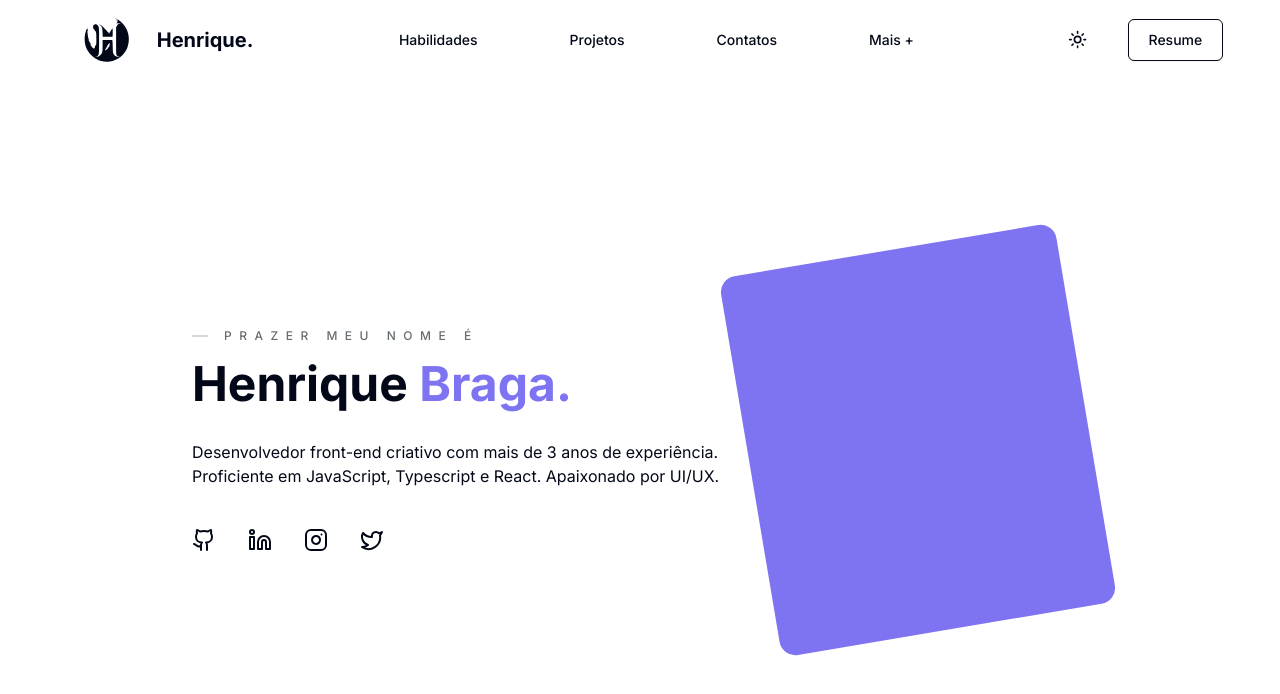
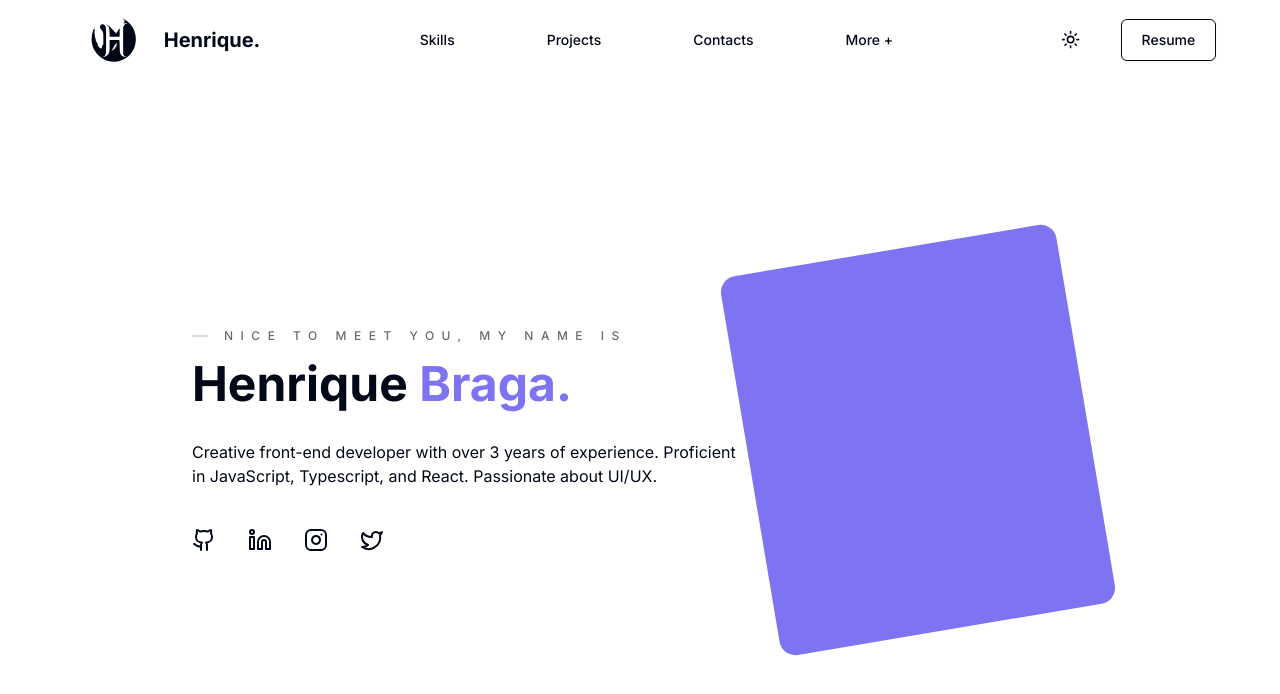
Before and after one commit to HenriqueBragaMoreira/web-portfolio, a Next.js app: page /en in a window 1280 px wide. Shown: the top 694 px of the page. Built offline with nearby package versions, Linux system fonts and the light colour scheme.

Commit message:
feat: 🎸 the entire application translated to pt, en, and es

```diff
--- a/src/app/[lang]/(home)/components/firstContent.tsx
+++ b/src/app/[lang]/(home)/components/firstContent.tsx
@@ -1,6 +1,7 @@
+import { DictionaryType } from "@/models/translate";
 import { Github, Instagram, Linkedin, Twitter } from "lucide-react";
 
-export function FirstContent() {
+export function FirstContent({ dictionary }: { dictionary: DictionaryType }) {
   return (
     <div className="flex flex-1 justify-start items-center px-48">
       <div className="flex w-full items-center justify-between">
@@ -8,7 +9,7 @@ export function FirstContent() {
           <div className="flex items-center gap-4">
             <div className="h-[2px] w-4 border border-[#D9D9D9]" />
             <h1 className="text-xs font-medium text-[#656D72] tracking-[0.469rem]">
-              PRAZER MEU NOME É
+              {dictionary["first-content"]["presentation-message"]}
             </h1>
           </div>
           <div>
@@ -18,33 +19,34 @@ export function FirstContent() {
             </h2>
           </div>
           <div className="flex flex-col mt-4 gap-10">
-            <span>
-              Desenvolvedor front-end criativo com mais de 3 anos de experiência. Proficiente em
-              JavaScript, Typescript e React. Apaixonado por UI/UX.
-            </span>
+            <span>{dictionary["first-content"]["introduction-text"]}</span>
             <div className="flex gap-8">
               <a
                 href="https://github.com/HenriqueBragaMoreira"
-                title="Link do github"
+                title={dictionary["first-content"]["link-names"].github}
                 target="_blank"
               >
                 <Github />
               </a>
               <a
                 href="https://www.linkedin.com/in/h-braga/"
-                title="Link do linkedin"
+                title={dictionary["first-content"]["link-names"].linkedin}
                 target="_blank"
               >
                 <Linkedin />
               </a>
               <a
                 href="https://www.instagram.com/hen1_braga/"
-                title="Link do instagram"
+                title={dictionary["first-content"]["link-names"].instagram}
                 target="_blank"
               >
                 <Instagram />
               </a>
-              <a href="https://twitter.com/braginha_hen1" title="Link do twitter" target="_blank">
+              <a
+                href="https://twitter.com/braginha_hen1"
+                title={dictionary["first-content"]["link-names"].twitter}
+                target="_blank"
+              >
                 <Twitter />
               </a>
             </div>
--- a/src/app/[lang]/(home)/page.tsx
+++ b/src/app/[lang]/(home)/page.tsx
@@ -1,11 +1,15 @@
 import { Navbar } from "@/components/navbar";
 import { FirstContent } from "./components/firstContent";
+import { Locale } from "@/i18n-config";
+import { getDictionary } from "@/lib/getDictionary";
 
-export default function Home() {
+export default async function Home({ params: { lang } }: { params: { lang: Locale } }) {
+  const dictionary: any = await getDictionary(lang);
+
   return (
     <div className="h-screen flex flex-col">
-      <Navbar />
-      <FirstContent />
+      <Navbar dictionary={dictionary} />
+      <FirstContent dictionary={dictionary} />
     </div>
   );
 }
--- a/src/components/navbar.tsx
+++ b/src/components/navbar.tsx
@@ -10,8 +10,13 @@ import {
   navigationMenuTriggerStyle
 } from "./ui/navigation-menu";
 import { ToggleTheme } from "./toggleTheme";
+import { DictionaryType } from "@/models/translate";
 
-export function Navbar() {
+type NavbarProps = {
+  dictionary: DictionaryType;
+};
+
+export function Navbar({ dictionary }: NavbarProps) {
   return (
     <div className="py-10 flex items-center h-12 gap-4 justify-around">
       <div className="flex text-foreground items-center">
@@ -23,37 +28,37 @@ export function Navbar() {
           <NavigationMenuItem>
             <Link href="/" legacyBehavior passHref>
               <NavigationMenuLink className={navigationMenuTriggerStyle()}>
-                Habilidades
+                {dictionary.navbar.skills}
               </NavigationMenuLink>
             </Link>
           </NavigationMenuItem>
           <NavigationMenuItem>
             <Link href="/" legacyBehavior passHref>
               <NavigationMenuLink className={navigationMenuTriggerStyle()}>
-                Projetos
+                {dictionary.navbar.projects}
               </NavigationMenuLink>
             </Link>
           </NavigationMenuItem>
           <NavigationMenuItem>
             <Link href="/" legacyBehavior passHref>
               <NavigationMenuLink className={navigationMenuTriggerStyle()}>
-                Contatos
+                {dictionary.navbar.contact}
               </NavigationMenuLink>
             </Link>
           </NavigationMenuItem>
           <NavigationMenuItem>
             <Link href="/" legacyBehavior passHref>
               <NavigationMenuLink className={navigationMenuTriggerStyle()}>
-                Mais +
+                {dictionary.navbar.more}
               </NavigationMenuLink>
             </Link>
           </NavigationMenuItem>
         </NavigationMenuList>
       </NavigationMenu>
       <div className="flex items-center gap-8">
-        <ToggleTheme />
+        <ToggleTheme dictionary={dictionary} />
         <Button className="p-5 border-foreground" variant="outline">
-          Resume
+          {dictionary.navbar["resume-download-button"]}
         </Button>
       </div>
     </div>
--- a/src/components/toggleTheme.tsx
+++ b/src/components/toggleTheme.tsx
@@ -7,8 +7,9 @@ import {
 import { MoonIcon, SunIcon } from "lucide-react";
 import { useTheme } from "next-themes";
 import { Button } from "./ui/button";
+import { DictionaryType } from "@/models/translate";
 
-export function ToggleTheme() {
+export function ToggleTheme({ dictionary }: { dictionary: DictionaryType }) {
   const { setTheme } = useTheme();
 
   return (
@@ -21,8 +22,12 @@ export function ToggleTheme() {
         </Button>
       </DropdownMenuTrigger>
       <DropdownMenuContent align="end">
-        <DropdownMenuItem onClick={() => setTheme("light")}>Claro</DropdownMenuItem>
-        <DropdownMenuItem onClick={() => setTheme("dark")}>Escuro</DropdownMenuItem>
+        <DropdownMenuItem onClick={() => setTheme("light")}>
+          {dictionary.navbar.theme.light}
+        </DropdownMenuItem>
+        <DropdownMenuItem onClick={() => setTheme("dark")}>
+          {dictionary.navbar.theme.dark}
+        </DropdownMenuItem>
       </DropdownMenuContent>
     </DropdownMenu>
   );
--- a/src/dictionary/en.json
+++ b/src/dictionary/en.json
@@ -10,5 +10,14 @@
     },
     "resume-download-button": "Resume"
   },
-  "first-content": {}
+  "first-content": {
+    "presentation-message": "NICE TO MEET YOU, MY NAME IS",
+    "introduction-text": "Creative front-end developer with over 3 years of experience. Proficient in JavaScript, Typescript, and React. Passionate about UI/UX.",
+    "link-names": {
+      "github": "Github Link",
+      "linkedin": "LinkedIn Link",
+      "instagram": "Instagram Link",
+      "twitter": "Twitter Link"
+    }
+  }
 }
--- a/src/dictionary/es.json
+++ b/src/dictionary/es.json
@@ -10,5 +10,14 @@
     },
     "resume-download-button": "Currículum"
   },
-  "first-content": {}
+  "first-content": {
+    "presentation-message": "ENCANTADO DE CONOCERTE, MI NOMBRE ES",
+    "introduction-text": "Desarrollador front-end creativo con más de 3 años de experiencia. Competente en JavaScript, Typescript y React. Apasionado por UI/UX.",
+    "link-names": {
+      "github": "Enlace de Github",
+      "linkedin": "Enlace de LinkedIn",
+      "instagram": "Enlace de Instagram",
+      "twitter": "Enlace de Twitter"
+    }
+  }
 }
--- a/src/dictionary/pt.json
+++ b/src/dictionary/pt.json
@@ -10,5 +10,14 @@
     },
     "resume-download-button": "Currículo"
   },
-  "first-content": {}
+  "first-content": {
+    "presentation-message": "PRAZER MEU NOME É",
+    "introduction-text": "Desenvolvedor front-end criativo com mais de 3 anos de experiência. Proficiente em JavaScript, Typescript e React. Apaixonado por UI/UX.",
+    "link-names": {
+      "github": "Link do Github",
+      "linkedin": "Link do Linkedin",
+      "instagram": "Link do Instagram",
+      "twitter": "Link do Twitter"
+    }
+  }
 }
```
